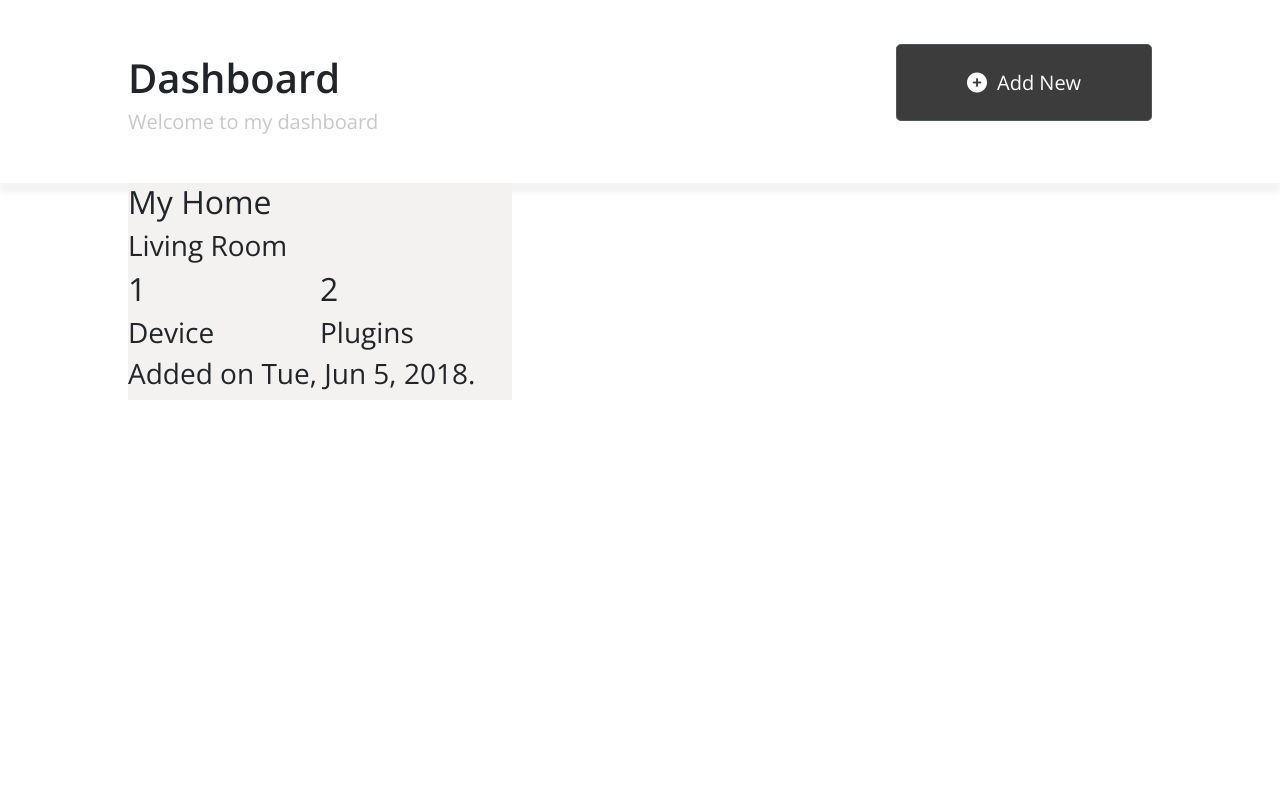
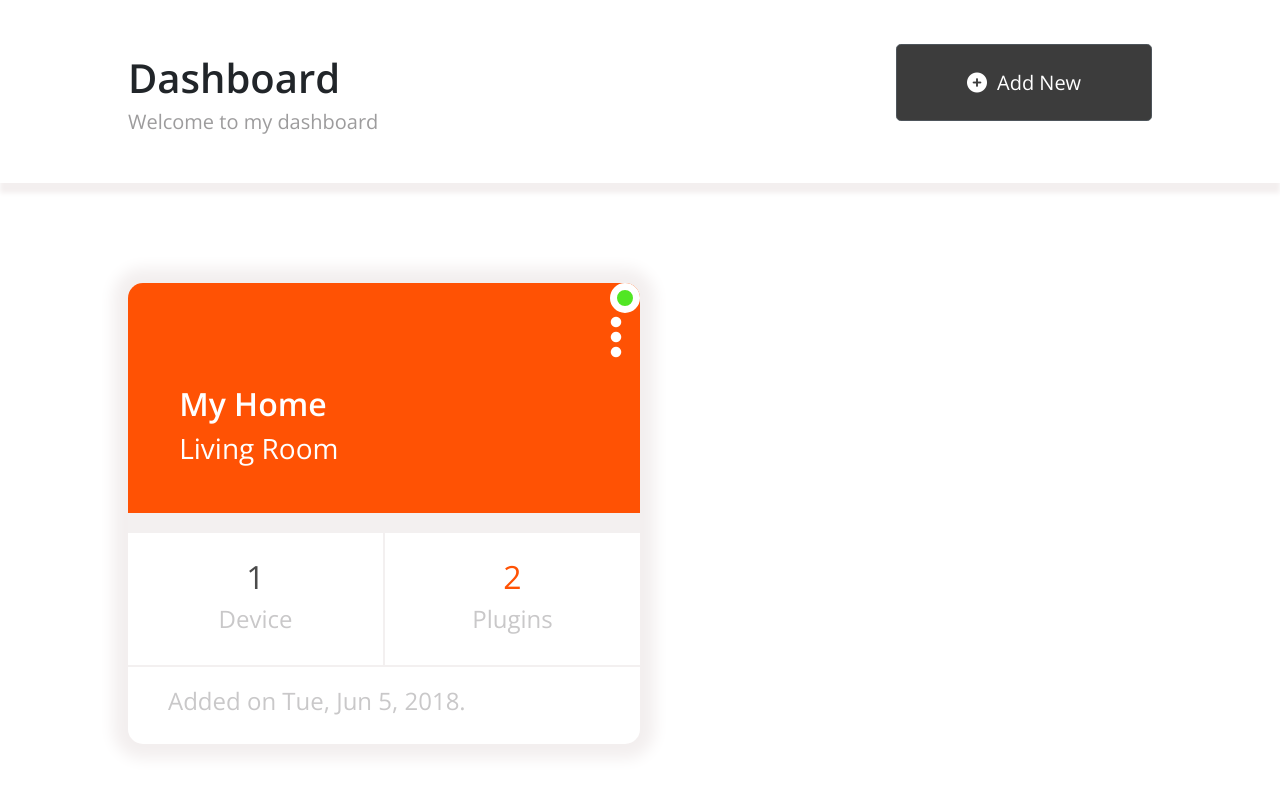
Before and after one commit to schwarro/quartic, a plain HTML site: page index.html in a window 1280 px wide. Drawn offline with nearby package versions, Linux system fonts and the light colour scheme.

Commit message:
styled most of the page- still needs kebab and image

```diff
--- a/css/styles.css
+++ b/css/styles.css
@@ -4,9 +4,9 @@
 
     /*Main container for header section*/
     #container-fluid {
-  -moz-box-shadow:0 5px 5px rgba(182, 182, 182, 0.75);
-  -webkit-box-shadow: 0 5px 5px rgba(182, 182, 182, 0.75);
-  box-shadow: 0 10px 5px rgba(240, 240, 240, 0.75);
+      -moz-box-shadow: 0 5px 5px #F3EFEF;
+      -webkit-box-shadow: 0 5px 5px #F3EFEF;
+      box-shadow: 0 10px 5px #F3EFEF;
       /*Used to get the box shadow at bottom of nav*/
       display: grid;
       grid-template-columns: repeat(10, 10%);
@@ -24,7 +24,7 @@
     }
 
     .welcome h5 {
-   color: rgba(182, 182, 182, 0.75);
+      color: #9D9C9D;
     }
 
     .addNew {
@@ -48,36 +48,97 @@
     }
 
     /*End of header section  */
+    /*Main section */
 
-/*Main section */
-  main {
+    .wrapper {
       display: grid;
       grid-template-columns: repeat(10, 10%);
     }
 
     .room {
+      box-shadow: 0px 0px 15px 15px #F3EFEF;
+      margin: 100px 0 50px 0;
+      grid-column-start: 2;
+      grid-column-end: 6;
       display: grid;
       grid-template-columns: repeat(2, 50%);
-    grid-template-rows: repeat(5, 20%);
-    background-color: #F4F1F1;
-    grid-column-start: 2;
-    grid-column-end: 5;
+      grid-template-rows: 3fr 2fr 1fr;
+      border-radius: 15px;
+      background-color: #F3F0F0;
     }
 
-  .homeSection {
-    grid-area: 1 / 1 / 3 / 3;
+    .roomHeader {
+      background-color: #FF5204;
+      border-radius: 15px 15px 0 0;
+      color: white;
+      grid-area: 1 / 1 / 2 / 3;
+    }
+
+    .text {
+      margin: 20% 0 0 10%;
+      display: inline-block;
+    }
+
+    .text h2 {
+      font-weight: bold;
+    }
+
+    .circles {
+      float: right;
+    }
+
+    .circle {
+      height: 30px;
+      width: 30px;
+      background-color: #51E624;
+      border-radius: 50%;
+      border: 7px solid #fff;
+      box-sizing: border-box;
+    }
+
+    .counter {
+      background-color: white;
+      margin-top: 20px;
+      border-bottom: 2px solid #F3F0F0;
+      text-align: center;
+    }
+
+    .counterText {
+      margin-top: 25px;
+    }
+
+    .counter h4 {
+      color: #C9C8C9;
     }
 
     .deviceSection {
-    grid-area: 3 / 1 / 5 / 2;
+      grid-area: 2 / 1 / 3 / 2;
+      border-right: 1px solid #F3F0F0;
+    }
+
+    .deviceSection h2 {
+      color: #4B4B4B;
     }
 
     .plugins {
-    grid-area: 3 / 2 / 5 / 3;
+      grid-area: 2 / 2 / 3 / 3;
+      border-left: 1px solid #F3F0F0;
+    }
+
+    .plugins h2 {
+      color: #FF5204;
     }
 
     .date {
-    grid-area: 5 / 1 / 6 / 3;
+      grid-area: 3 / 1 / 4 / 3;
+      padding: 20px;
+      color: #C9C8C9;
+      background-color: #fff;
+      border-radius: 0 0 15px 15px;
+    }
+
+    .date h4 {
+      margin-left: 20px;
     }
 
 
--- a/index.html
+++ b/index.html
@@ -1,13 +1,15 @@
 <!DOCTYPE html>
 <html lang="en" dir="ltr">
+
 <head>
   <meta charset="utf-8">
   <script src="https://kit.fontawesome.com/686a2a5107.js"></script>
   <link href="https://fonts.googleapis.com/css?family=Open+Sans:400,600&display=swap" rel="stylesheet">
   <link rel="stylesheet" href="https://stackpath.bootstrapcdn.com/bootstrap/4.3.1/css/bootstrap.min.css" integrity="sha384-ggOyR0iXCbMQv3Xipma34MD+dH/1fQ784/j6cY/iJTQUOhcWr7x9JvoRxT2MZw1T" crossorigin="anonymous">
-    <link rel="stylesheet" href="/css/styles.css">
+  <link rel="stylesheet" href="css/styles.css">
   <title>Quartic Dashboard</title>
 </head>
+
 <body>
   <!--Main Nav Area  -->
   <header>
@@ -19,30 +21,46 @@
       </div>
       <!--Add New Button  -->
       <div class="addNew">
-          <a href="#" class="btn btn-secondary btn-lg active" role="button" aria-pressed="true"><h5><i class="fas fa-plus-circle"></i>Add New</h5></a>
+        <a href="#" class="btn btn-secondary btn-lg active" role="button" aria-pressed="true">
+          <h5><i class="fas fa-plus-circle"></i>Add New</h5>
+        </a>
       </div>
     </div>
   </header>
 
   <!--Dashboard area  -->
   <main>
+    <div class="wrapper">
       <div class="room">
+        <div class="roomHeader">
+          <div class="circles">
             <div class="circle"></div>
-        <div class="menu"></div>
-        <div class="homeSection">
+            <div class="kebab">
+              <nav>
+                <i class="fas fa-ellipsis-v fa-3x kebab"></i>
+              </nav>
+            </div>
+          </div>
+          <div class="text">
             <h2>My Home</h2>
             <h3>Living Room</h3>
           </div>
-        <div class="deviceSection">
+        </div>
+        <div class="deviceSection counter">
+          <div class="counterText">
             <h2>1</h2>
-          <h3>Device</h3>
+            <h4>Device</h4>
           </div>
-        <div class="plugins">
+        </div>
+        <div class="plugins counter">
+          <div class="counterText">
             <h2>2</h2>
-          <h3>Plugins</h3>
+            <h4>Plugins</h4>
+          </div>
         </div>
         <div class="date">
-          <h3>Added on Tue, Jun 5, 2018.</h3>
+          <h4>Added on Tue, Jun 5, 2018.</h4>
+        </div>
       </div>
     </div>
   </main>
@@ -50,4 +68,5 @@
 
   <script src="js/main.js"></script>
 </body>
+
 </html>
```
Lines whose indentation alone changed are shown as unchanged.
